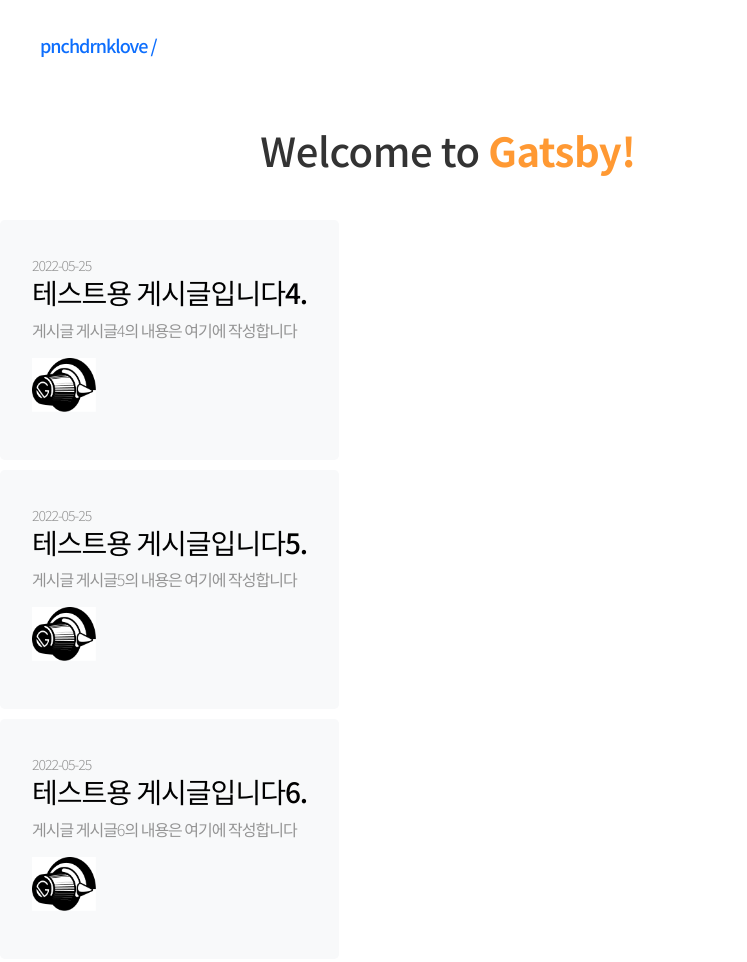
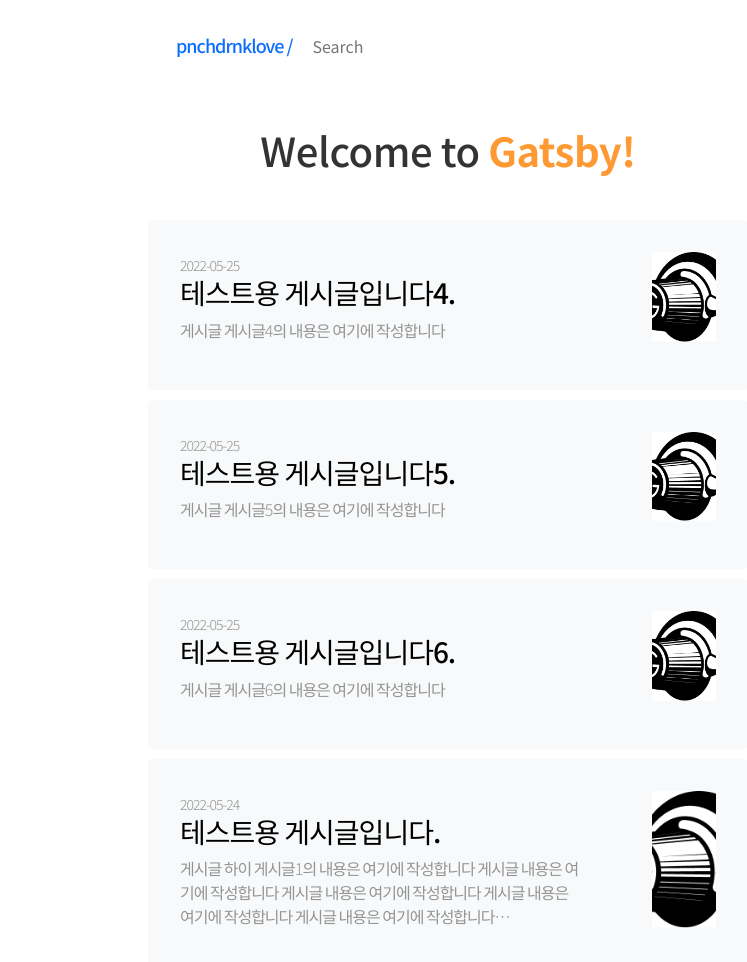
Before and after one commit to pnchdrnklove/pnchdrnklove.github.io, a Gatsby site: page / in a window 1280 px wide. Shown: the top 962 px of the page, without its empty margins (192-939 px from the left). Built offline with nearby package versions, Linux system fonts and the light colour scheme; Gatsby itself is replaced by a stand-in of ours.

Commit message:
search bar added

```diff
--- a/src/components/layout.css
+++ b/src/components/layout.css
@@ -21,7 +21,7 @@
   --space-4: 24px;
   --space-5: 32px;
   --space-6: 64px;
-  --size-content: 56rem;
+  --size-content: 600px;
   --size-gutter: var(--space-5);
   --size-gap: var(--space-6);
 
@@ -232,21 +232,37 @@ pre tt:before,
 pre tt:after {
   content: none;
 }
-.mynavbar {
+nav.mynavbar {
   max-width: var(--size-content);
   padding-top: var(--space-4);
   padding-bottom: var(--space-4);
   background-color: #ffffff;
+  justify-content: flex-start;
 }
 #header-title {
   font-size: var(--font-lg);
 }
+.post-search input {
+  width: 300px;
+  margin-left: 2px;
+  padding-bottom: 0;
+  border: none;
+  outline: none;
+  transition: 0.5s;
+}
+.post-search input:focus {
+  color: var(--color-primary);
+}
+
 #post-list {
+  margin-bottom: 10px;
+}
+#post-list a {
   display: flex;
   justify-content: space-between;
-  margin-bottom: 10px;
 }
 #post-list .post-list-excerpt {
+  max-width: 400px;
   margin-bottom: var(--space-3);
   font-weight: 300;
   color: var(--post-item-excerpt-color);
--- a/src/components/layout.js
+++ b/src/components/layout.js
@@ -28,25 +28,11 @@ const Layout = ({ children }) => {
     <>
     <header>
       <nav class="container mynavbar navbar navbar-expand-md fixed-top">
-        <div class="container-fluid">
-          <Header siteTitle={data.site.siteMetadata?.title + ' / ' || `Title`} />
-          {/* <div class="collapse navbar-collapse" id="navbarCollapse">
-            <ul class="navbar-nav me-auto mb-2 mb-md-0">
-              <li class="nav-item">
-                <a class="nav-link active" aria-current="page" href="#">Home</a>
-              </li>
-              <li class="nav-item">
-                <a class="nav-link" href="#">Link</a>
-              </li>
-              <li class="nav-item">
-                <a class="nav-link disabled">Disabled</a>
-              </li>
-            </ul>
-            <form class="d-flex" role="search">
-              <input class="form-control me-2" type="search" placeholder="Search" aria-label="Search" />
-              <button class="btn btn-outline-success" type="submit">Search</button>
-            </form>
-          </div> */}
+        <Header siteTitle={data.site.siteMetadata?.title + ' / ' || `Title`} />
+        <div class="post-search">
+          <label>
+            <input type="search" placeholder="Search" value="" />
+          </label>
         </div>
       </nav>
     </header>
--- a/src/components/post-list.js
+++ b/src/components/post-list.js
@@ -3,9 +3,8 @@ import { Link } from "gatsby"
 import { StaticImage } from "gatsby-plugin-image"
 
 const PostLink = ({ post }) => (
-    <div id="post-list">
+    <div id="post-list" class="bg-light p-45 rounded-3">
         <Link to={ post.frontmatter.path }>
-            <div class="bg-light p-45 rounded-3">
             <div>
                 <date className="post-list-excerpt post-list-date">
                     {post.frontmatter.date }
@@ -26,7 +25,6 @@ const PostLink = ({ post }) => (
                 alt=""
                 style={{ marginBottom: `var(--space-3)` }}
             />
-            </div>
         </Link>
     </div>
 )
--- a/src/pages/index.js
+++ b/src/pages/index.js
@@ -55,7 +55,7 @@ export const pageQuery = graphql`
             edges {
                 node {
                     id
-                    excerpt(truncate: true, pruneLength: 120)
+                    excerpt(truncate: true, pruneLength: 100)
                     frontmatter {
                         date(formatString: "YYYY-MM-DD")
                         path
```
Lines whose indentation alone changed are shown as unchanged.
